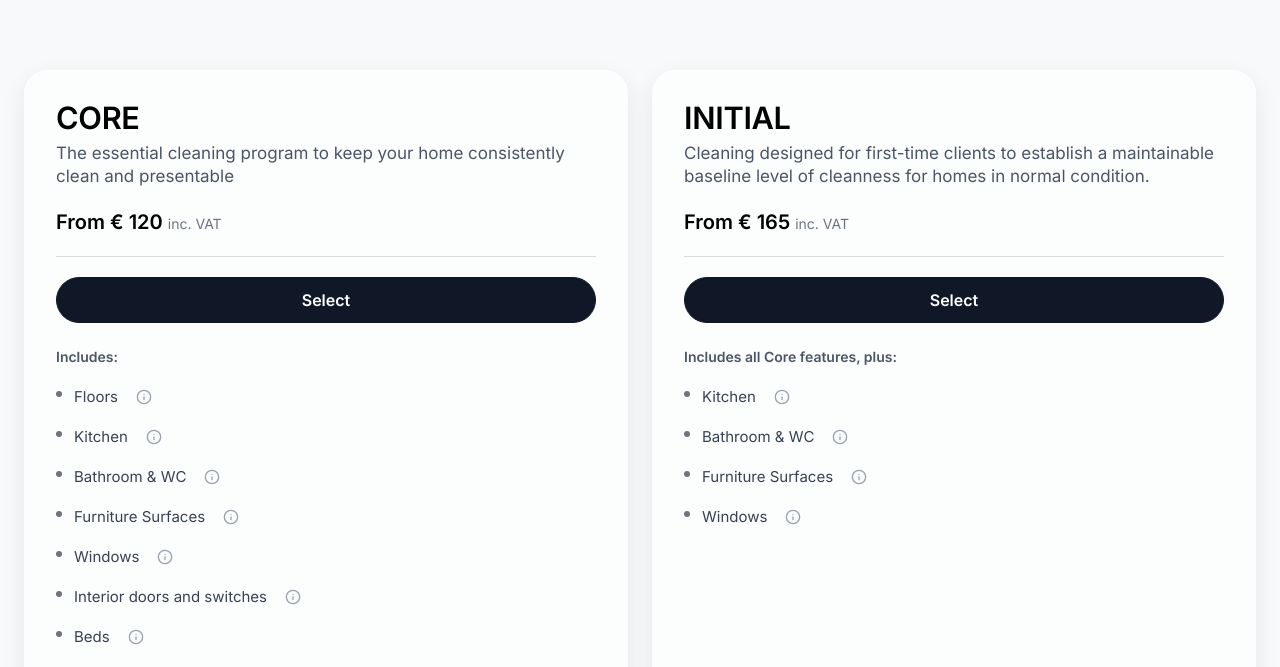
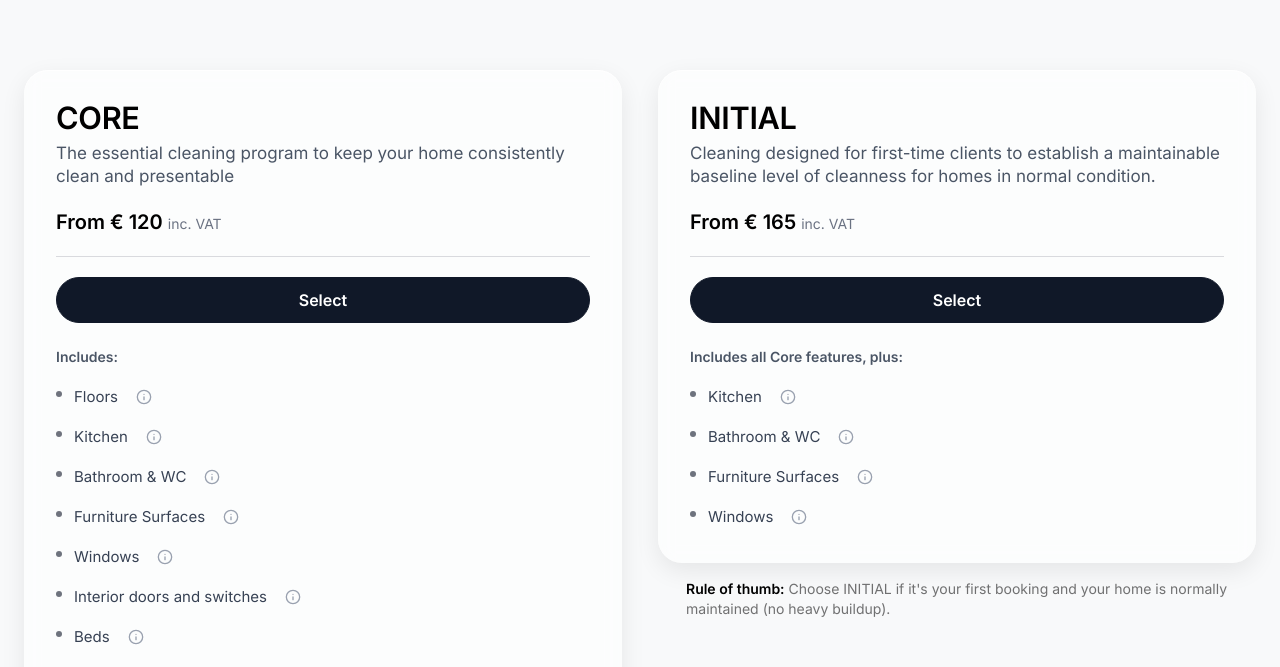
Before and after one commit to 3S-Clean/3s-clean-app, a Next.js app: page /en/experience in a window 1280 px wide. Shown: the part 281-948 px from the top of the page. Built offline with nearby package versions, Linux system fonts and the light colour scheme; no server answers.

Commit message:
feat: new de-en-auth

```diff
--- a/app/[locale]/experience/page.tsx
+++ b/app/[locale]/experience/page.tsx
@@ -31,6 +31,7 @@ type IncludeUI = { name: string; desc?: string };
 type ServiceUI = (typeof SERVICES)[number] & {
     title: string;
     desc: string;
+    rule: string;
     includes: IncludeUI[];
 };
 
@@ -79,6 +80,7 @@ export default function ExperiencePage() {
         return SERVICES.map((s) => {
             const title = tServices(`${s.id}.title`);
             const desc = tServices(`${s.id}.desc`);
+            const rule = tServices(`${s.id}.rule`);
 
             const includes = s.includesKeys.map((key) => {
                 const raw = tIncludes.raw(key) as
@@ -94,7 +96,7 @@ export default function ExperiencePage() {
                 return {name, desc};
             });
 
-            return {...s, title, desc, includes};
+            return {...s, title, desc, rule, includes};
         });
     }, [tServices, tIncludes]);
 
@@ -125,10 +127,10 @@ export default function ExperiencePage() {
                 {/* CARDS (REUSED ServiceCard) */}
                 <section className="py-10">
                     <div className={PAGE_CONTAINER}>
-                        <div className="grid md:grid-cols-2 gap-6">
+                        <div className="grid md:grid-cols-2 gap-9">
                             {servicesUi.map((service) => (
+                                <div key={service.id}>
                                     <ServiceCard
-                                    key={service.id}
                                         mode="link"
                                         href={`/booking?service=${encodeURIComponent(service.id)}`}
                                         service={service}
@@ -145,6 +147,11 @@ export default function ExperiencePage() {
                                         // tooltip component (если в ServiceCard поддержано)
                                         Tooltip={Tooltip}
                                     />
+                                    <p className="pl-7 mt-4 text-sm text-[var(--muted)]">
+                                        <span className="font-semibold text-[var(--text)]">Rule of thumb:</span>{" "}
+                                        {service.rule}
+                                    </p>
+                                </div>
                             ))}
                         </div>
                     </div>
@@ -178,7 +185,6 @@ export default function ExperiencePage() {
                         </div>
                     </div>
                 </section>
-
                 {/* EXCLUSIONS */}
                 <section className="py-12">
                     <div className={PAGE_CONTAINER}>
--- a/components/booking/ServiceSelection.tsx
+++ b/components/booking/ServiceSelection.tsx
@@ -18,6 +18,7 @@ type IncludeUI = { name: string; desc?: string };
 type ServiceUI = (typeof SERVICES)[number] & {
     title: string;
     desc: string;
+    rule: string;
     includes: IncludeUI[];
 };
 
@@ -38,6 +39,7 @@ export default function ServiceSelection() {
         return SERVICES.map((s) => {
             const title = tServices(`${s.id}.title`);
             const desc = tServices(`${s.id}.desc`);
+            const rule = tServices(`${s.id}.rule`);
 
             const includes = s.includesKeys.map((key) => {
                 const raw = tIncludes.raw(key) as
@@ -53,7 +55,7 @@ export default function ServiceSelection() {
                 return {name, desc};
             });
 
-            return {...s, title, desc, includes};
+            return {...s, title, desc, rule, includes};
         });
     }, [tServices, tIncludes]);
 
@@ -83,13 +85,13 @@ export default function ServiceSelection() {
             </div>
 
             {/* CARDS */}
-            <div className="flex flex-col gap-5">
+            <div className="flex flex-col gap-9">
                 {servicesUi.map((service) => {
                     const isSelected = selectedService === service.id;
 
                     return (
+                        <div key={service.id}>
                             <ServiceCard
-                            key={service.id}
                                 mode="select"
                                 selected={isSelected}
                                 onSelect={() => onSelect(service.id)}
@@ -104,6 +106,11 @@ export default function ServiceSelection() {
                                 ctaLabel=""
                                 Tooltip={Tooltip}
                             />
+                            <p className="pl-7 mt-4 text-sm text-[var(--muted)]">
+                                <span className="font-semibold text-[var(--text)]">Rule of thumb:</span>{" "}
+                                {service.rule}
+                            </p>
+                        </div>
                     );
                 })}
             </div>
```
Lines whose indentation alone changed are shown as unchanged.
